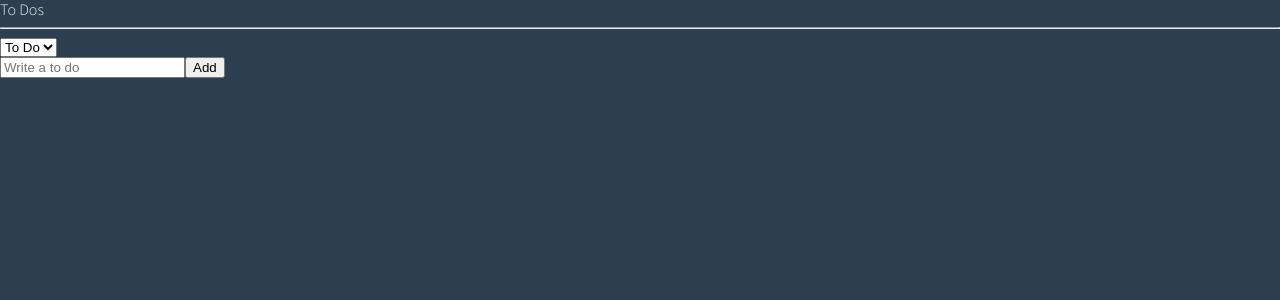
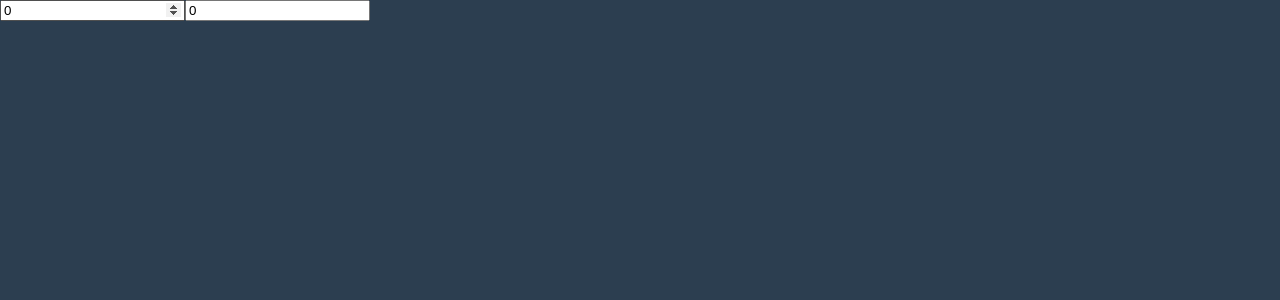
Before and after one commit to kkb4363/React-Netflix, a React (Create React App) app: page / in a window 1280 px wide. Shown: the top 300 px of the page. Built offline with nearby package versions, Linux system fonts and the light colour scheme.

Commit message:
#6.0~6.1 get,set

```diff
--- a/src/App.tsx
+++ b/src/App.tsx
@@ -1,75 +1,29 @@
-import {createGlobalStyle} from 'styled-components';
-import ToDoList from './components/ToDoList';
+import { useRecoilState } from "recoil";
+import { hourSelector, minuteState } from './components/atoms';
 
-const GlobalStyle = createGlobalStyle`
-@import url('https://fonts.googleapis.com/css2?family=Source+Sans+Pro:wght@300;400&display=swap');
-html, body, div, span, applet, object, iframe,
-h1, h2, h3, h4, h5, h6, p, blockquote, pre,
-a, abbr, acronym, address, big, cite, code,
-del, dfn, em, img, ins, kbd, q, s, samp,
-small, strike, strong, sub, sup, tt, var,
-b, u, i, center,
-dl, dt, dd, menu, ol, ul, li,
-fieldset, form, label, legend,
-table, caption, tbody, tfoot, thead, tr, th, td,
-article, aside, canvas, details, embed,
-figure, figcaption, footer, header, hgroup,
-main, menu, nav, output, ruby, section, summary,
-time, mark, audio, video {
-  margin: 0;
-  padding: 0;
-  border: 0;
-  font-size: 100%;
-  font: inherit;
-  vertical-align: baseline;
-}
-/* HTML5 display-role reset for older browsers */
-article, aside, details, figcaption, figure,
-footer, header, hgroup, main, menu, nav, section {
-  display: block;
-}
-/* HTML5 hidden-attribute fix for newer browsers */
-*[hidden] {
-    display: none;
-}
-body {
-  line-height: 1;
-}
-menu, ol, ul {
-  list-style: none;
-}
-blockquote, q {
-  quotes: none;
-}
-blockquote:before, blockquote:after,
-q:before, q:after {
-  content: '';
-  content: none;
-}
-table {
-  border-collapse: collapse;
-  border-spacing: 0;
-}
-* {
-  box-sizing: border-box;
-}
-body {
-  font-weight: 300;
-  font-family: 'Source Sans Pro', sans-serif;
-  background-color:${(props) => props.theme.bgColor};
-  color:${(props) => props.theme.textColor};
-  line-height: 1.2;
-}
-a {
-  text-decoration:none;
-  color:inherit;
-}
-`;
 function App() {
+  const [minutes, setMinutes] = useRecoilState(minuteState)
+  const [hours, setHours] = useRecoilState(hourSelector);
+  const onHoursChange = (event:React.FormEvent<HTMLInputElement>)=>{
+    setHours(+event.currentTarget.value);
+  }
+  const onMinutesChange = (event:React.FormEvent<HTMLInputElement>)=>{
+    setMinutes(+event.currentTarget.value);
+  };
   return (
     <>
-      <GlobalStyle/>
-      <ToDoList/>
+        <input
+        value={minutes}
+        onChange={onMinutesChange}
+        type='number'
+        placeholder='Minutes'/>
+
+        <input
+        value ={hours}
+        onChange={onHoursChange}
+        type='number'
+        placeholder='Hours'
+         />
     </>
 )}
 export default App;
--- a/src/components/CreateToDo.tsx
+++ /dev/null
@@ -1,28 +0,0 @@
-import {useForm} from 'react-hook-form';
-import { useRecoilValue, useSetRecoilState } from 'recoil';
-import { categoryState, toDoState } from './atoms';
-
-interface IForm{
-    toDo:string;
-}
-
-function CreateToDo(){
-    const setToDos = useSetRecoilState(toDoState);
-    const category = useRecoilValue(categoryState);
-    const {register , handleSubmit, setValue} = useForm<IForm>();
-    const handleValid = ({toDo}:IForm) => {
-        setToDos(prev => [{text:toDo , id:Date.now(), category}, ...prev])
-        setValue('toDo',"");
-}
-    return (
-        <form onSubmit={handleSubmit(handleValid)} >
-        <input {...register('toDo',
-        {
-            required:'please write a To Do',
-        })} placeholder="Write a to do"/>
-        <button>Add</button>
-    </form>
-    )
-}
-
-export default CreateToDo;
--- a/src/components/ToDo.tsx
+++ /dev/null
@@ -1,30 +0,0 @@
-import React from "react";
-import { useSetRecoilState } from "recoil";
-import { Categories, IToDo, toDoState } from "./atoms";
-
-function ToDo({text, category,id}:IToDo){
-    const setToDos = useSetRecoilState(toDoState);
-    const onClick = (event:React.MouseEvent<HTMLButtonElement>) =>{
-        const {
-            currentTarget:{name},
-        } = event;
-        setToDos(oldToDos => {
-            const targetIndex = oldToDos.findIndex(toDo => toDo.id === id )
-            const newToDo = {text, id, category:name as any};
-            return [...oldToDos.slice(0,targetIndex),
-                    newToDo,
-                    ...oldToDos.slice(targetIndex+1)];
-        })
-    }
-
-    return (
-        <li>
-            <span>{text}</span>
-            {category !== Categories.DOING && <button name={Categories.DOING} onClick={onClick}>Doing</button>}
-            {category !== Categories.TO_DO &&<button name={Categories.TO_DO} onClick={onClick}>To Do</button>}
-            {category !== Categories.DONE &&<button name={Categories.DONE} onClick={onClick}>Done</button> }
-        </li>
-    )
-}
-
-export default ToDo;
--- a/src/components/ToDoList.tsx
+++ /dev/null
@@ -1,29 +0,0 @@
-import React from "react";
-import { useRecoilState, useRecoilValue } from "recoil";
-import { Categories, categoryState, toDoSelector, toDoState } from "./atoms";
-import CreateToDo from "./CreateToDo";
-import ToDo from "./ToDo";
-
-
-function ToDoList(){
-const toDos = useRecoilValue(toDoSelector);
-const [category, setCategory] = useRecoilState(categoryState);
-const onInput = (event:React.FormEvent<HTMLSelectElement>) => {
-setCategory(event.currentTarget.value as any);
-}
-    return (
-    <div>
-      <h1>To Dos</h1>
-      <hr/>
-      <select value={category} onInput={onInput}>
-        <option value={Categories.TO_DO}>To Do</option>
-        <option value={Categories.DOING}>Doing</option>
-        <option value={Categories.DONE}>Done</option>
-      </select>
-      <CreateToDo/>
-      {toDos?.map(toDo=>
-      <ToDo key={toDo.id}{...toDo}/>) }
-    </div>
-  );
-}
-export default ToDoList;
--- a/src/components/atoms.tsx
+++ b/src/components/atoms.tsx
@@ -1,33 +1,18 @@
 import {atom, selector} from 'recoil';
 
-export enum Categories {
-  "TO_DO" = "TO_DO",
-  'DOING' = 'DOING',
-  'DONE' = 'DONE',
-}
+export const minuteState = atom({
+  key : "minutes",
+  default : 0,
+});
 
-export interface IToDo{
-    text:string;
-    id:number;
-    category:Categories;
-
+export const hourSelector = selector<number>({
+  key:'hours',
+  get: ({get}) => {
+    const minutes = get(minuteState);
+    return minutes/60;
+  },
+  set: ({set}, newValue) => {
+     const minutes = Number(newValue) * 60;
+     set(minuteState, minutes);
   }
-
-export const categoryState = atom<Categories>({
-  key:'category',
-  default:Categories.TO_DO,
 })
-
-export const toDoState = atom<IToDo[]>({
-    key:'toDo',
-    default:[],
-})
-
-export const toDoSelector = selector({
-  key: 'toDoSelector',
-  get: ({get})=>{
-    const toDos = get(toDoState);
-    const category = get(categoryState);
-    return toDos.filter((toDo)=>toDo.category === category);
-  },
-})
--- a/src/index.tsx
+++ b/src/index.tsx
@@ -1,19 +1,85 @@
-import React from 'react';
-import ReactDOM from 'react-dom/client';
-import {RecoilRoot} from 'recoil';
-import App from './App';
-import { ThemeProvider } from 'styled-components';
-import { darkTheme } from './theme';
+import React from "react";
+import ReactDOM from "react-dom";
+import { RecoilRoot } from "recoil";
+import { ThemeProvider } from "styled-components";
+import App from "./App";
+import { darkTheme } from "./theme";
 
-const root = ReactDOM.createRoot(
-  document.getElementById('root') as HTMLElement
-);
-root.render(
+import { createGlobalStyle } from "styled-components";
+
+const GlobalStyle = createGlobalStyle`
+@import url('https://fonts.googleapis.com/css2?family=Source+Sans+Pro:wght@300;400&display=swap');
+html, body, div, span, applet, object, iframe,
+h1, h2, h3, h4, h5, h6, p, blockquote, pre,
+a, abbr, acronym, address, big, cite, code,
+del, dfn, em, img, ins, kbd, q, s, samp,
+small, strike, strong, sub, sup, tt, var,
+b, u, i, center,
+dl, dt, dd, menu, ol, ul, li,
+fieldset, form, label, legend,
+table, caption, tbody, tfoot, thead, tr, th, td,
+article, aside, canvas, details, embed,
+figure, figcaption, footer, header, hgroup,
+main, menu, nav, output, ruby, section, summary,
+time, mark, audio, video {
+  margin: 0;
+  padding: 0;
+  border: 0;
+  font-size: 100%;
+  font: inherit;
+  vertical-align: baseline;
+}
+/* HTML5 display-role reset for older browsers */
+article, aside, details, figcaption, figure,
+footer, header, hgroup, main, menu, nav, section {
+  display: block;
+}
+/* HTML5 hidden-attribute fix for newer browsers */
+*[hidden] {
+    display: none;
+}
+body {
+  line-height: 1;
+}
+menu, ol, ul {
+  list-style: none;
+}
+blockquote, q {
+  quotes: none;
+}
+blockquote:before, blockquote:after,
+q:before, q:after {
+  content: '';
+  content: none;
+}
+table {
+  border-collapse: collapse;
+  border-spacing: 0;
+}
+* {
+  box-sizing: border-box;
+}
+body {
+  font-weight: 300;
+  font-family: 'Source Sans Pro', sans-serif;
+  background-color:${(props) => props.theme.bgColor};
+  color:${(props) => props.theme.textColor};
+  line-height: 1.2;
+}
+a {
+  text-decoration:none;
+  color:inherit;
+}
+`;
+
+ReactDOM.render(
   <React.StrictMode>
     <RecoilRoot>
       <ThemeProvider theme={darkTheme}>
+        <GlobalStyle />
         <App />
       </ThemeProvider>
     </RecoilRoot>
-  </React.StrictMode>
+  </React.StrictMode>,
+  document.getElementById("root")
 );
```
